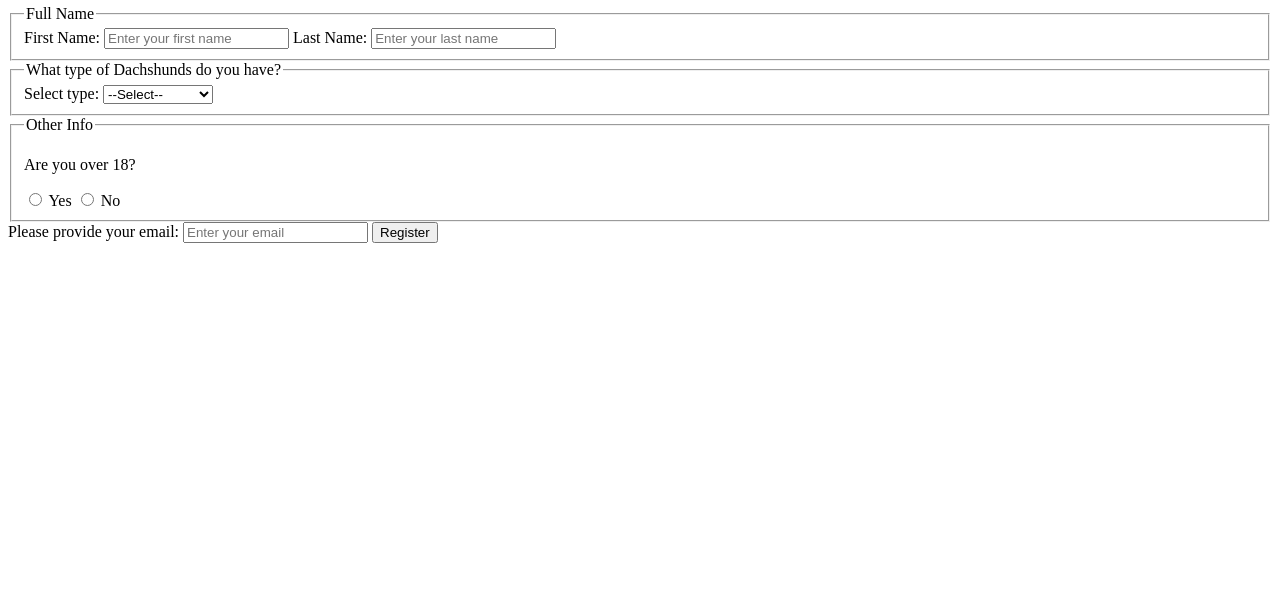
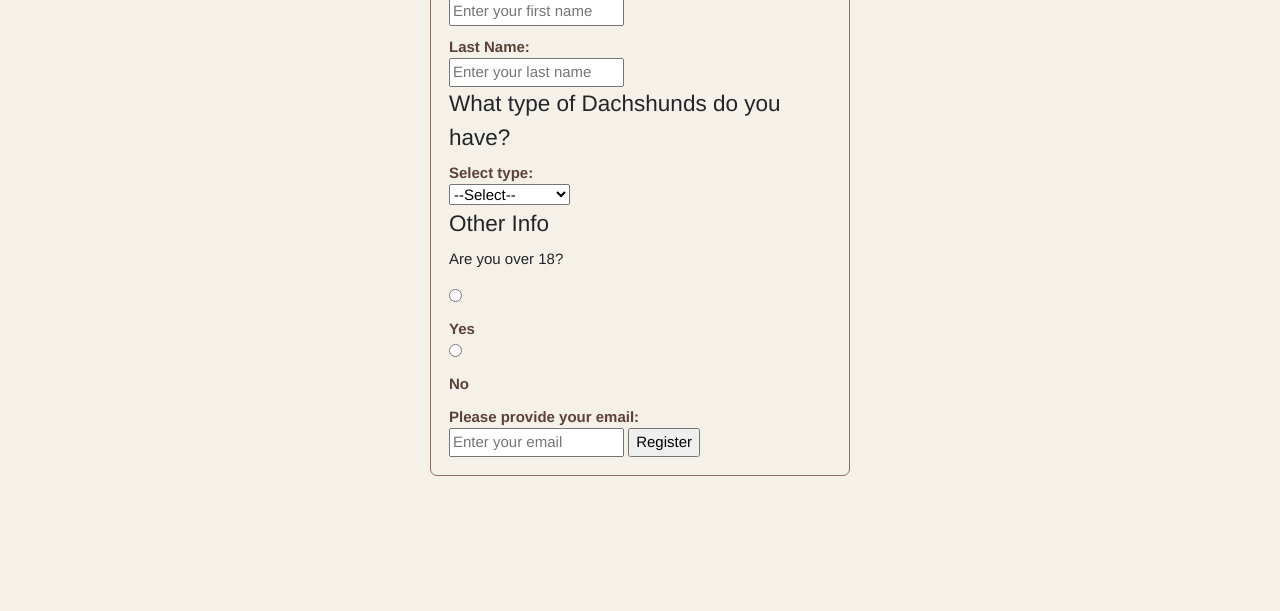
Before and after one commit to Blank55-cell/milestoneproject1, a plain HTML site: page docs/formss.html in a window 1280 px wide. Shown: the part 189-800 px from the top of the page. Drawn offline with nearby package versions, Linux system fonts and the light colour scheme.

Commit message:
managed to fix the issue accidently deleted my css link with a short cut placed it back in

```diff
--- a/docs/assets/css/mystyle.css
+++ b/docs/assets/css/mystyle.css
@@ -41,7 +41,7 @@
   font-size: 30px;
   margin-bottom: 12px;
    /* changed to more warm tones */
-  color: #5d4037
+  color: #5d4037;
 
 
 
--- a/docs/formss.html
+++ b/docs/formss.html
@@ -5,7 +5,9 @@
     <meta charset="UTF-8">
     <meta name="viewport" content="width=device-width, initial-scale=1.0">
     <title>Registration Form</title>
-    <link rel="stylesheet" href="style.css">
+  <link href="https://cdn.jsdelivr.net/npm/bootstrap@5.3.8/dist/css/bootstrap.min.css" rel="stylesheet" integrity="sha384-sRIl4kxILFvY47J16cr9ZwB07vP4J8+LH7qKQnuqkuIAvNWLzeN8tE5YBujZqJLB" crossorigin="anonymous">
+       <link rel="stylesheet" href="assets/css/mystyle.css">
+
 </head>
 <body class="body">
 <!-- Navigation -->
```
